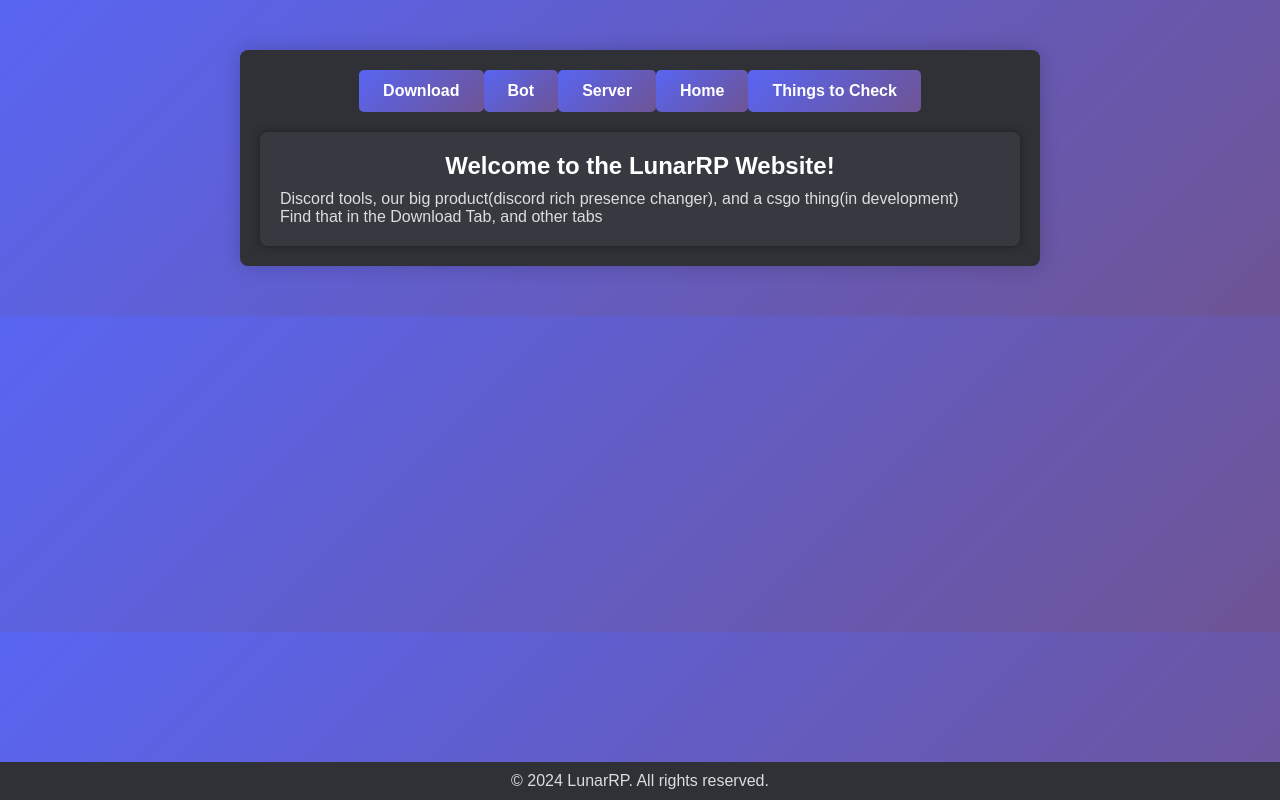
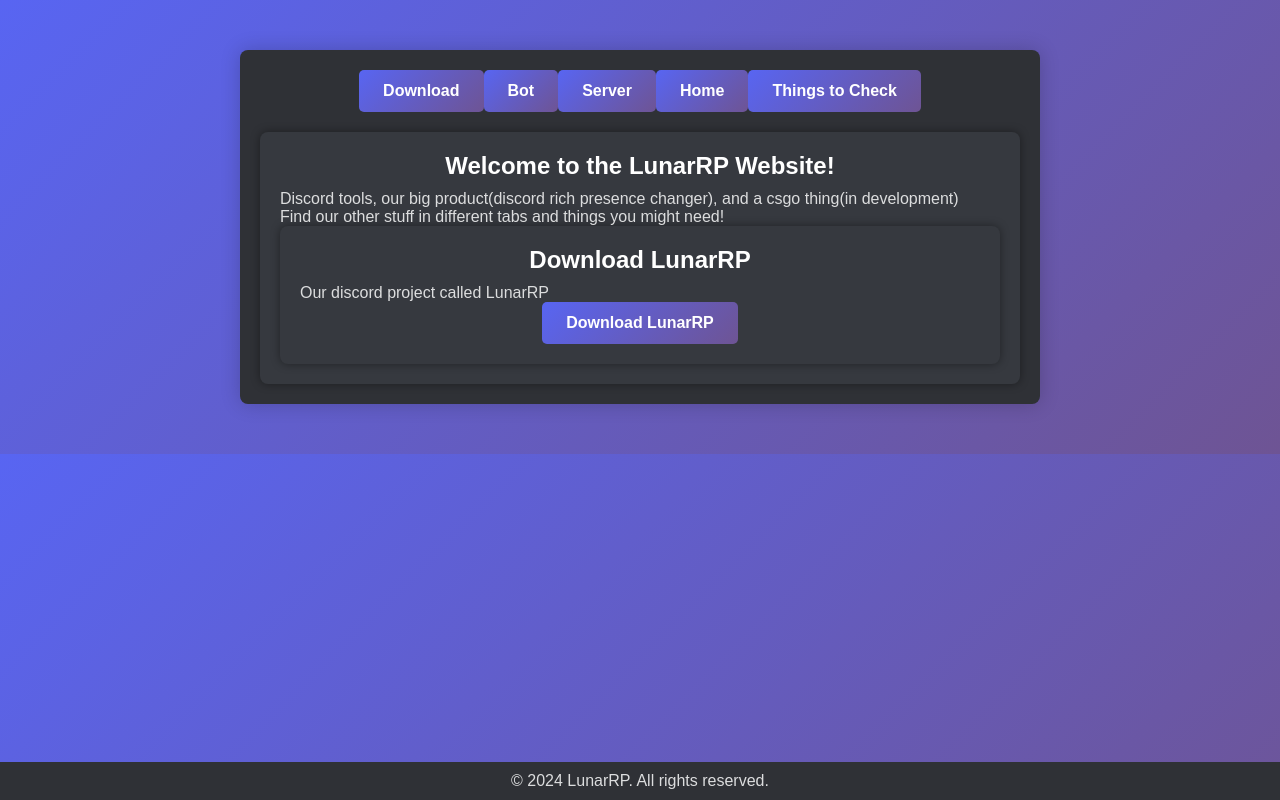
Before and after one commit to LunarRichPresence/LunarRichPresence.github.io, a plain HTML site: page index.html in a window 1280 px wide. Drawn offline with Linux system fonts and the light colour scheme.

Commit message:
Update index.html

```diff
--- a/index.html
+++ b/index.html
@@ -20,7 +20,13 @@
         <div class="content">
             <h1>Welcome to the LunarRP Website!</h1>
             <p>Discord tools, our big product(discord rich presence changer), and a csgo thing(in development)</p>
-            <p>Find that in the Download Tab, and other tabs</p>
+            <p>Find our other stuff in different tabs and things you might need!</p>
+
+             <div class="content">
+            <h1>Download LunarRP</h1>
+            <p>Our discord project called LunarRP</p>
+            <a href="LunarRP.rar" download class="discord-button">Download LunarRP</a>
+        </div>
         </div>
     </div>
 
```
